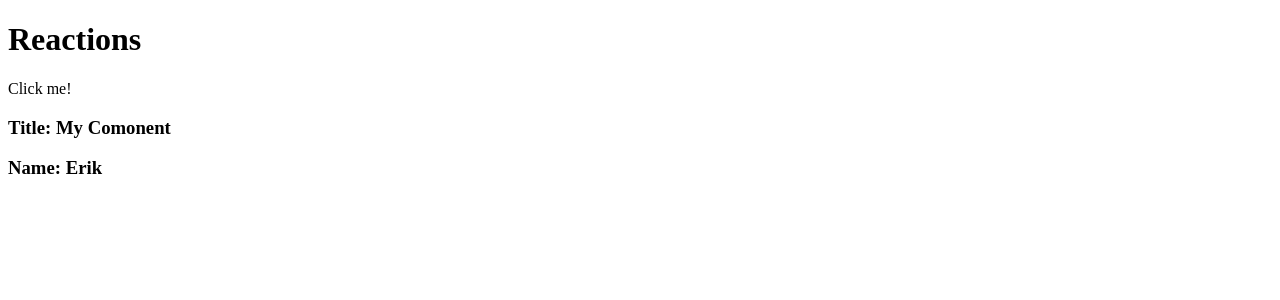
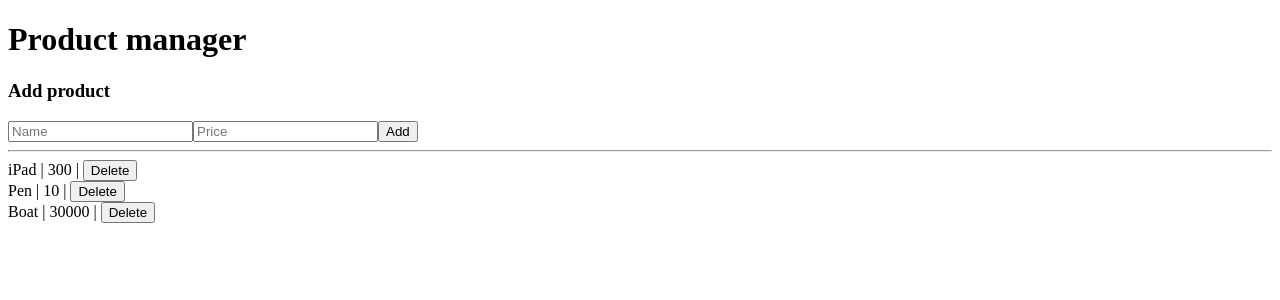
Before and after one commit to Marrieto/Test-React, a React app: page / in a window 1280 px wide. Shown: the top 300 px of the page. Built offline with nearby package versions, Linux system fonts and the light colour scheme.

Commit message:
Added add and remove to a simple CRUD app

```diff
--- a/package.json
+++ b/package.json
@@ -17,7 +17,8 @@
   "dependencies": {
     "prop-types": "^15.6.2",
     "react": "^16.6.0",
-    "react-dom": "^16.6.0"
+    "react-dom": "^16.6.0",
+    "react-router-dom": "^4.3.1"
   },
   "devDependencies": {
     "babel-core": "^6.26.3",
--- /dev/null
+++ b/src/components/AddProduct.js
@@ -0,0 +1,32 @@
+import React, { Component } from 'react';
+
+class AddProduct extends Component {
+
+    constructor(props) {
+        super(props);
+
+        this.onSubmit = this.onSubmit.bind(this)
+    }
+
+
+    onSubmit(event)
+    {
+        event.preventDefault()
+
+        this.props.onSubmit(this.nameInput.value, this.priceInput.value)
+    }
+
+    render() {
+        return (
+        <form onSubmit={this.onSubmit}>
+            <h3>Add product</h3>
+            <input placeholder="Name" ref={nameInput => this.nameInput = nameInput}></input>
+            <input placeholder="Price" ref={priceInput => this.priceInput = priceInput}></input>
+            <button>Add</button>
+            <hr />
+         </form>
+        );
+    }
+}
+
+export default AddProduct;
--- a/src/components/App.js
+++ b/src/components/App.js
@@ -1,33 +1,91 @@
 import React, {Component} from 'react'
-import MyComponent from './MyComponent';
+import ProductItem from './ProductItem';
+import AddProduct from './AddProduct'
+
+const products = [
+    {
+        name: 'iPad',
+        price: 300
+    },
+    {
+        name: 'Pen',
+        price: 10
+    },
+    {
+        name: 'Boat',
+        price: 30000
+    }
+]
+
+localStorage.setItem('products', JSON.stringify(products))
 
 class App extends Component {
 
-    constructor(props)
-    {
+    constructor(props) {
         super(props)
-        this.onClick = this.onClick.bind(this)
 
         this.state = {
-            title: 'Reactions'
+            products: JSON.parse(localStorage.getItem('products'))
         }
+
+        this.onDelete = this.onDelete.bind(this)
+        this.onAdd = this.onAdd.bind(this)
     }
 
-    onClick(event) {
-        this.setState({
-            title: 'New titleo'
+    componentWillMount() {
+        const products = this.getProducts()
+
+        this.setState( {products} )
+    }
+
+    getProducts() {
+        return this.state.products
+    }
+
+    onAdd(name, price)
+    {
+        const products = this.state.products
+
+        products.push({
+            name: name,
+            price: price
         })
+
+        this.setState({products})
+    }
+
+    onDelete(name)
+    {
+        const products = this.getProducts()
+
+        const filteredProducts = products.filter(product => {
+            return product.name !== name
+        })
+
+        this.setState( {products: filteredProducts} )
     }
 
     render() {
         return (
-        <div>
-            <h1>{this.state.title}</h1>
-            <div onClick={this.onClick}> Click me! </div>
-            <MyComponent
-            title="My Comonent"
-            name= "Erik"
-            onClick={this.onClick}/>
+
+        <div className="App">
+            <h1> Product manager </h1>
+
+            <AddProduct
+                onSubmit={this.onAdd}
+            />
+
+            {
+                this.state.products.map( product => {
+                    return (
+                        <ProductItem
+                        key={product.name}
+                        {...product}
+                        onDelete={this.onDelete}
+                        />
+                            )
+                })
+            }
         </div>
         )
 
--- a/src/components/MyComponent.js
+++ b/src/components/MyComponent.js
@@ -7,7 +7,17 @@ const propTypes = {
     title: PropTypes.string.isRequired
 }
 
+const defaultProps = {
+    name: 'Default name the component',
+    title: 'Default title of the component'
+}
+
 class MyComponent extends Component {
+
+    componentWillMount()
+    {
+        // Good place to do ajax requests, db requests
+    }
 
     render() {
 
@@ -24,5 +34,6 @@ class MyComponent extends Component {
 }
 
 MyComponent.propTypes = propTypes
+MyComponent.defaultProps = defaultProps
 
 export default MyComponent
--- /dev/null
+++ b/src/components/ProductItem.js
@@ -0,0 +1,34 @@
+import React, { Component } from 'react';
+
+class ProductItem extends Component {
+
+    constructor(props) {
+        super(props)
+
+        this.onDelete = this.onDelete.bind(this)
+    }
+
+    onDelete()
+    {
+        const { onDelete, name } = this.props
+
+        onDelete(name)
+    }
+
+    render() {
+
+        const { name, price, onDelete } = this.props
+
+        return (
+            <div>
+            <span>{name}</span>
+            {` | `}
+            <span>{price}</span>
+            {` | `}
+            <button onClick={this.onDelete}>Delete</button>
+         </div>
+        );
+    }
+}
+
+export default ProductItem;
```
Also changed, not shown: 1 other file (tests, documents, lock files or other folders).
